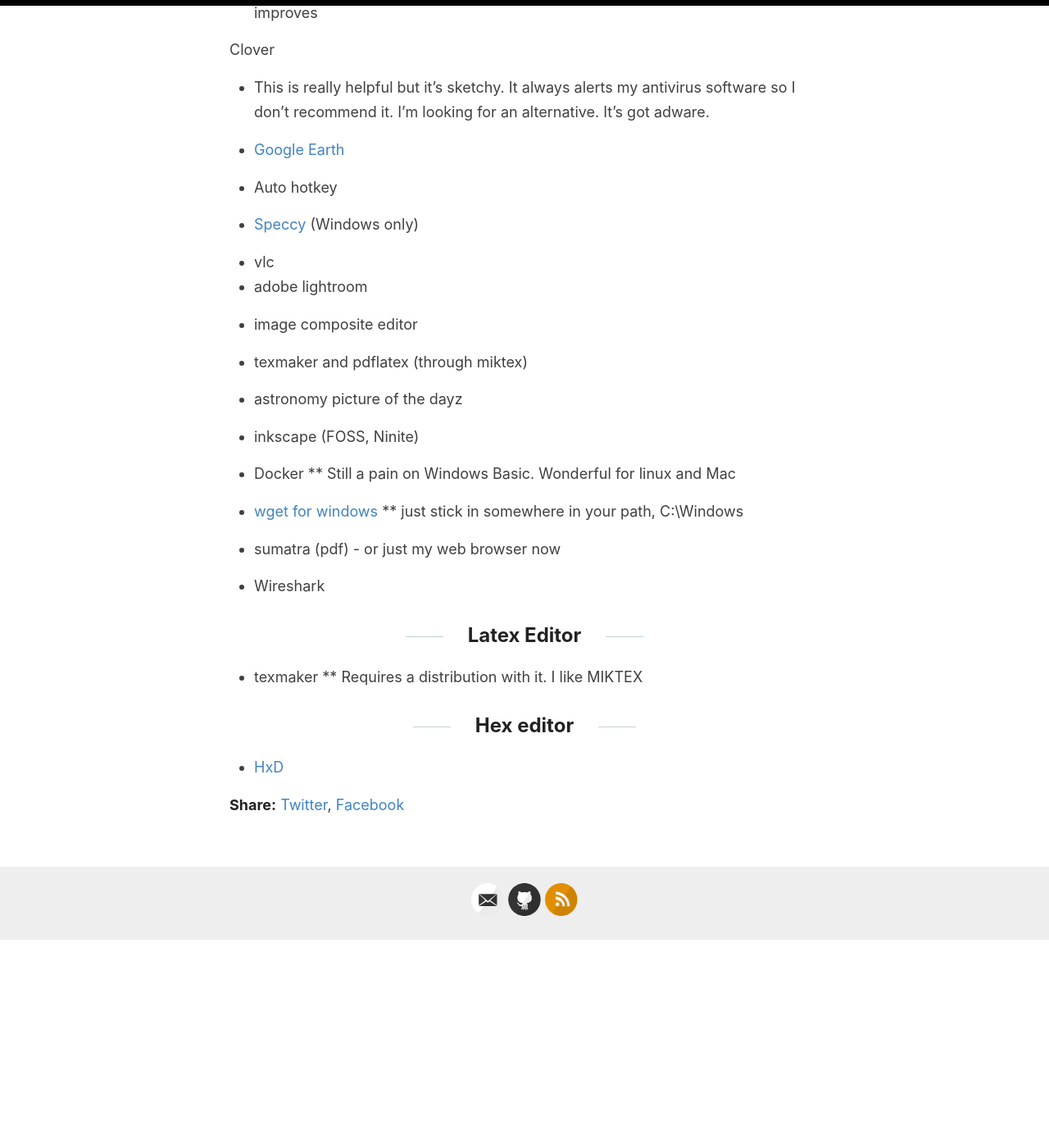
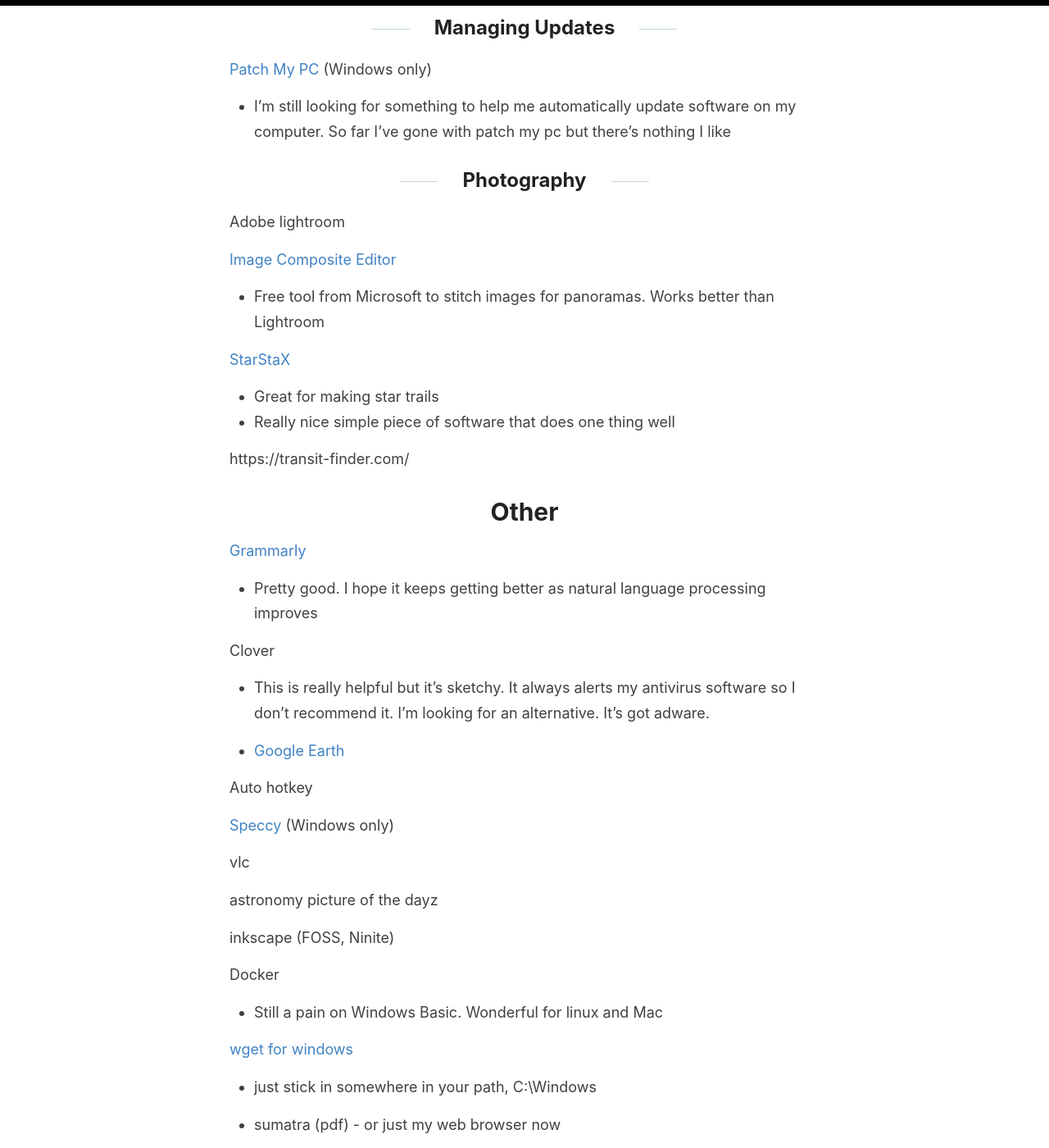
Before and after one commit to jss367/blog, a Jekyll site: the page built from _posts/2018-10-10-Software-I-Use.md, in a window 1280 px wide and 1400 px high, scrolled down 5539 px. Shown: the whole window at 82% size. Built offline with Jekyll 4.4.1, drawn with Linux system fonts in a browser that asks for light colours; before the commit the page ends 6686 px from its top, so only the background shows below that; some of the changed text lies outside the part shown.

Commit message:
Update 2018-10-10-Software-I-Use.md

```diff
--- a/_posts/2018-10-10-Software-I-Use.md
+++ b/_posts/2018-10-10-Software-I-Use.md
@@ -103,16 +103,22 @@ In Windows I use a mix, mostly because none of them are perfect. Here's a case (
 
 [iTerm2](https://www.iterm2.com/)
 * Clear winner for Mac and my overall favorite. I wish Windows had this
+
 [Cmder](https://cmder.net/)*
 * Allows Unix style commands, makes switching between Mac and Linux and Windows much easier
+
 [ConEmu](https://conemu.github.io/)
 * Top contender for best terminal in Windows. This is a really good terminal
+
 [Windows PowerShell](https://docs.microsoft.com/en-us/powershell/scripting/getting-started/getting-started-with-windows-powershell?view=powershell-7)
 * Sometimes I like and it sometimes I don't...
+
 [Anaconda Prompt](https://www.anaconda.com/)
 * I only use this for Anaconda stuff
+
 [Windows Subsystem for Linux (WSL 2)](https://docs.microsoft.com/en-us/windows/wsl/wsl2-install)
 * Promising, definite promising. Keep working on it Microsoft!
+
 [Ubuntu terminal](https://ubuntu.com/tutorials/tutorial-ubuntu-on-windows#1-overview)
 * Still a work in progress. (Currently not working for me, but has worked in the past. I'll update this once it's fixed and I start using it again.)
 
@@ -153,10 +159,22 @@ Still haven't found the perfect one. The two I've used most recently are:
 [Patch My PC](https://patchmypc.com/home-updater-download) (Windows only)
 * I'm still looking for something to help me automatically update software on my computer. So far I've gone with patch my pc but there's nothing I like
 
+## Photography
+
+Adobe lightroom
+
+[Image Composite Editor](https://www.microsoft.com/en-us/research/project/image-composite-editor/)
+* Free tool from Microsoft to stitch images for panoramas. Works better than Lightroom
+
+[StarStaX](https://markus-enzweiler.de/software/starstax/)
+* Great for making star trails
+* Really nice simple piece of software that does one thing well
+
+https://transit-finder.com/
 
 # Other
 
-Grammarly
+[Grammarly](https://www.grammarly.com/)
 * Pretty good. I hope it keeps getting better as natural language processing improves
 
 Clover
@@ -164,26 +182,21 @@ Clover
 
 * [Google Earth](https://www.google.com/earth/)
 
-* Auto hotkey
+Auto hotkey
 
-* [Speccy](https://www.ccleaner.com/speccy) (Windows only)
+[Speccy](https://www.ccleaner.com/speccy) (Windows only)
 
-* vlc
-* adobe lightroom
-* image composite editor
+vlc
 
-* texmaker and pdflatex (through miktex)
+astronomy picture of the dayz
 
-* astronomy picture of the dayz
+inkscape (FOSS, Ninite)
 
-* inkscape (FOSS, Ninite)
+Docker
+* Still a pain on Windows Basic. Wonderful for linux and Mac
 
-* Docker
-** Still a pain on Windows Basic. Wonderful for linux and Mac
-
-* [wget for windows](https://eternallybored.org/misc/wget/)
-** just stick in somewhere in your path, C:\Windows
-
+[wget for windows](https://eternallybored.org/misc/wget/)
+* just stick in somewhere in your path, C:\Windows
 
 * sumatra (pdf) - or just my web browser now
 
```
Also changed, not shown: other parts of _posts/2018-10-10-Software-I-Use.md (+2 -0 lines).
